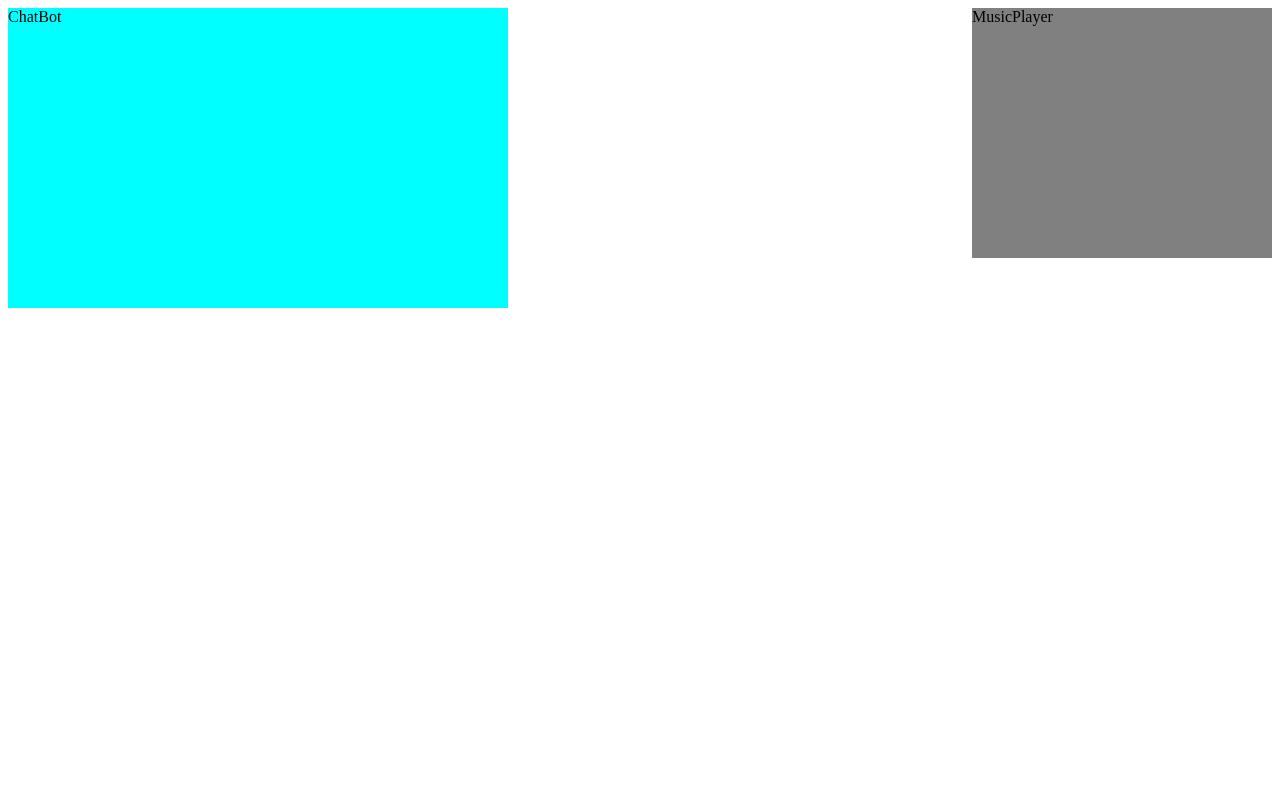
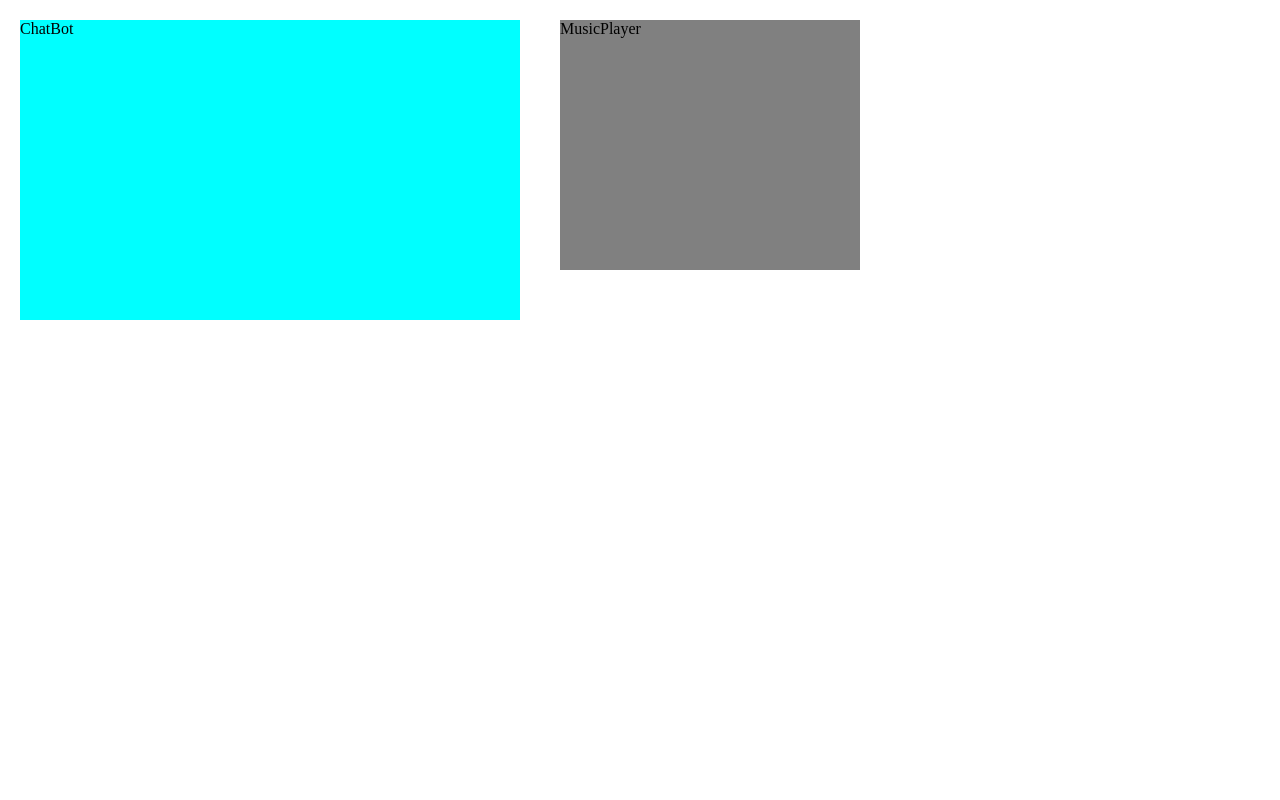
Before and after one commit to Amala02/emoter_react, a React (Create React App) app: page / in a window 1280 px wide. Shown: the top 800 px of the page. Built offline with nearby package versions, Linux system fonts and the light colour scheme.

Commit message:
footer_added

```diff
--- a/src/Home.css
+++ b/src/Home.css
@@ -1,6 +1,12 @@
-#home-wrap{
+#content{
 	position: flex;
+	flex:1;
+}
 
+body{
+	min-height: 100vh;
+	margin:0;
+	display:flex; flex-direction:column;
 }
 
 
@@ -11,14 +17,30 @@
 		height:300px;
 		background-color:aqua;
 		float:left;
+		padding-left: 30px;
+		background-clip: content-box;
+		padding:20px;
 	}
 
 	#music-player{
 		width: 300px;
 		height:250px;
 		background-color:gray;
-		float:right;
+		float:left;
+		padding-left: 30px;
+		background-clip: content-box;
+		padding:20px;
 	}
+
+	#footer{
+	 clear: both;
+    position: relative;
+
+	min-height:100px; background:PapayaWhip;
+	display:block;
+	padding-top: 90%;
+	background-clip: content-box;
+}
 }
 
 @media(max-width:1000px){
@@ -27,12 +49,28 @@
 		height:300px;
 		background-color:aqua;
 		flex-direction: column;
+		padding-left: 30px;
+		background-clip: content-box;
+		padding:20px;
 	}
 
 	#music-player{
 		width: 500px;
 		height:300px;
+		padding-top: 30px;
+		padding-left: 30px;
+		background-clip: content-box;
 		background-color:gray;
 		flex-direction: column;
+		padding:20px;
 	}
+	#footer{
+		clear: both;
+	   position: relative;
+
+	   min-height:100px; background:PapayaWhip;
+	   display:block;
+	   padding-top: 90%;
+	   background-clip: content-box;
+   }
 }
--- a/src/Home.js
+++ b/src/Home.js
@@ -7,12 +7,18 @@ export default function Home(){
 	return(
 
 		<div id="home-wrap">
-			<div id="chat-bot">
-				ChatBot
+			<div id="content">
+				<div id="chat-bot">
+					ChatBot
+				</div>
+				<div id="music-player">
+					MusicPlayer
+				</div>
 			</div>
-			<div id="music-player">
-				MusicPlayer
+			<div id='footer'>
+				emoter
 			</div>
+
 		</div>
 	)
 }
```
